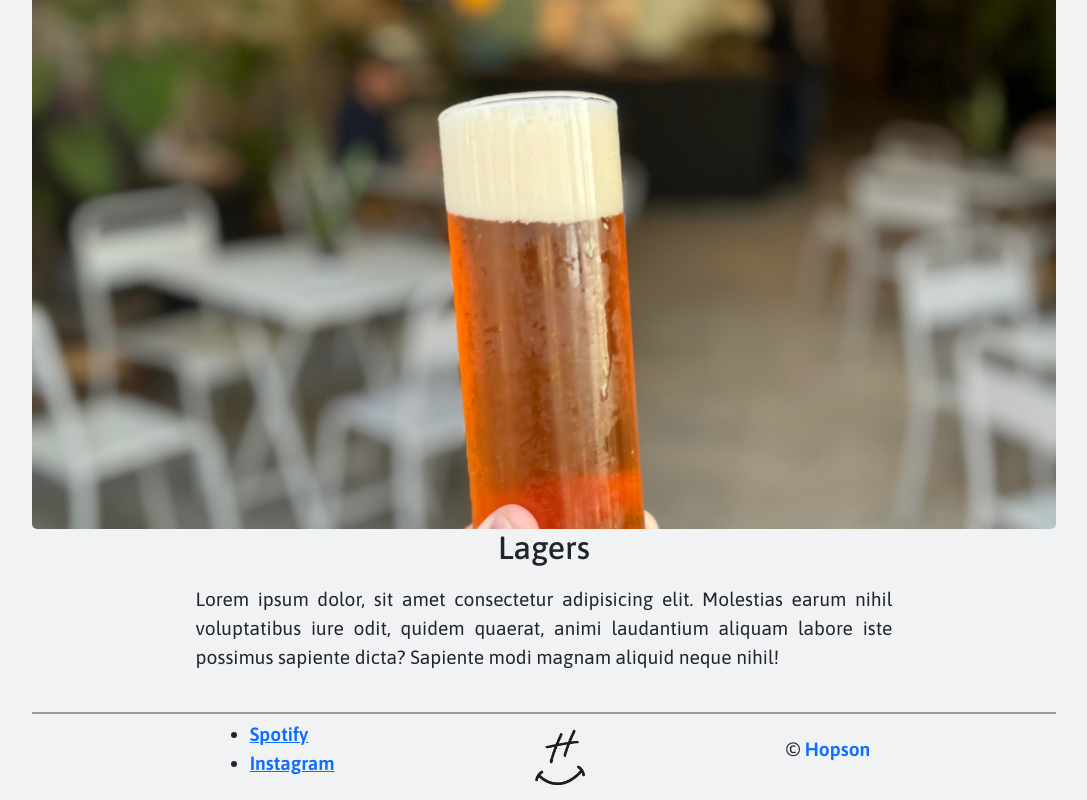
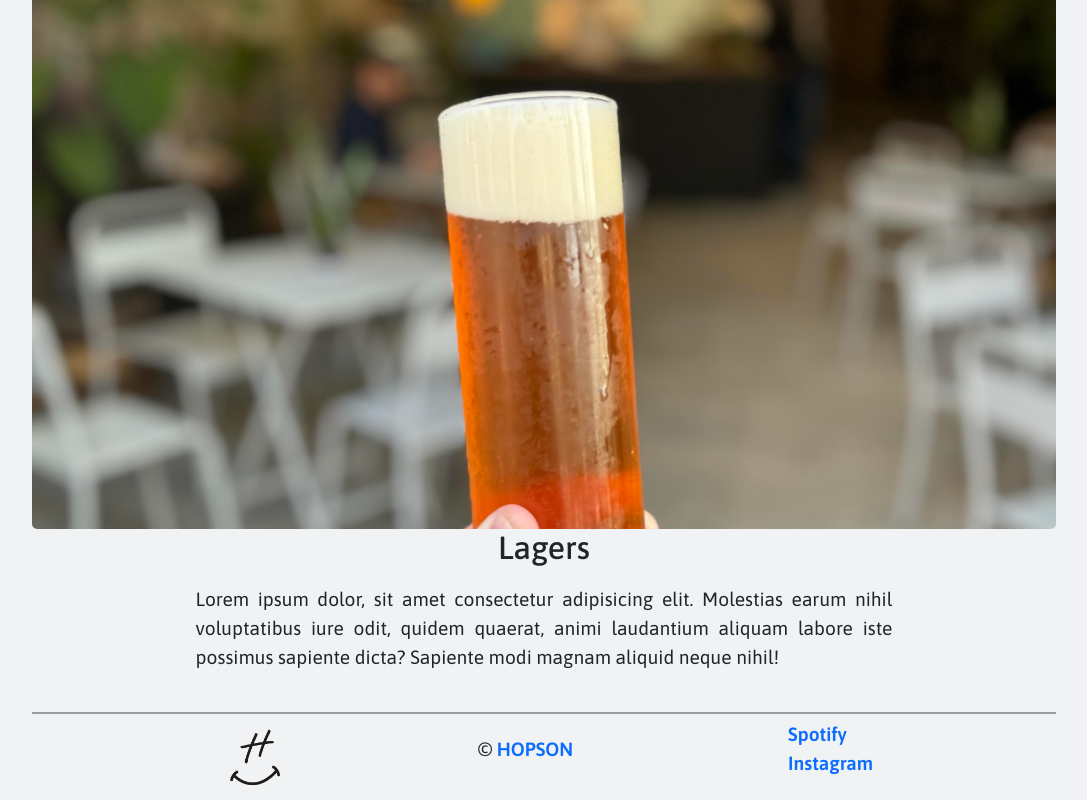
Before and after one commit to Brewing-code/Hopson, a plain HTML site: page pages/lagers.html in a window 1280 px wide. Shown: the part 338-1138 px from the top of the page, without its empty margins (96-1183 px from the left). Drawn offline with nearby package versions, Linux system fonts and the light colour scheme.

Commit message:
Estandarizo footers

```diff
--- a/pages/lagers.html
+++ b/pages/lagers.html
@@ -49,13 +49,16 @@
     </main>
 
     <footer>
-        <ul>
-            <li><a href="https://open.spotify.com/playlist/2D6iIjmniTO0O1BlVvbF6j?si=e539168722964497">Spotify</a></li>
-            <li><a href="https://www.instagram.com/hopsonbrewing?utm_source=ig_web_button_share_sheet&igsh=ZDNlZDc0MzIxNw==">Instagram</a></li>
 
-        </ul>
         <img src="../images/Hopson_Carita.jpg" alt="Logo de la marca">
-        <p>&#169; <a href="../index.html">Hopson</a></p>
+        <p>&#169; <a href="../index.html">HOPSON</a></p>
+        <div class="footer-div">
+            <ul class="footer">
+                <li><a href="https://open.spotify.com/playlist/2D6iIjmniTO0O1BlVvbF6j?si=e539168722964497">Spotify</a></li>
+                <li><a href="https://www.instagram.com/hopsonbrewing?utm_source=ig_web_button_share_sheet&igsh=ZDNlZDc0MzIxNw==">Instagram</a></li>
+            </ul>
+        </div>
+
     </footer>
 
 
```
Also changed, not shown: pages/ales.html (+8 -4 lines), pages/deguarda.html (+8 -5 lines), pages/madproyect.html (+8 -5 lines), pages/taproom.html (+8 -5 lines).
